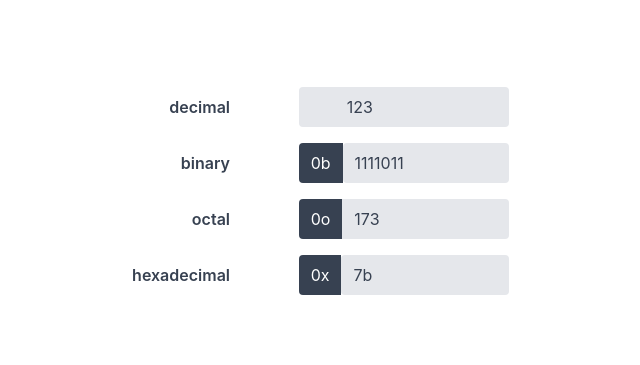
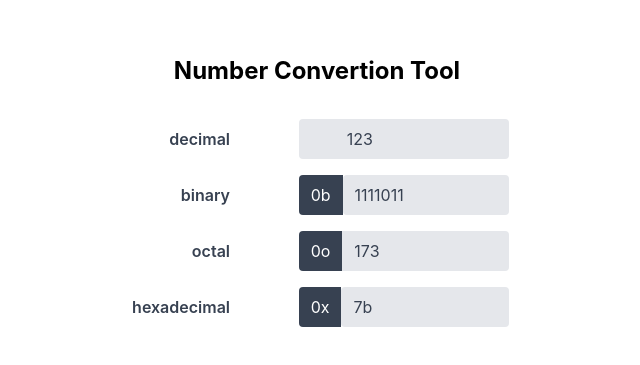
Before and after one commit to jonz94/little-tools, a Vue app: page / in a window 1280 px wide. Shown: the part 209-574 px from the top of the page, without its empty margins (323-963 px from the left). Built offline with nearby package versions, Linux system fonts and the light colour scheme.

Commit message:
✨ feat: add title for number convertion tool

```diff
--- a/src/App.vue
+++ b/src/App.vue
@@ -2,6 +2,7 @@
   <div
     class="grid gap-4 my-auto align-middle grid-cols-1-to-2 justify-items-center"
   >
+    <h1 class="col-span-2 mb-4 text-2xl font-bold">Number Convertion Tool</h1>
     <label
       for="decimal"
       class="self-center font-semibold text-gray-700 justify-self-end"
```
